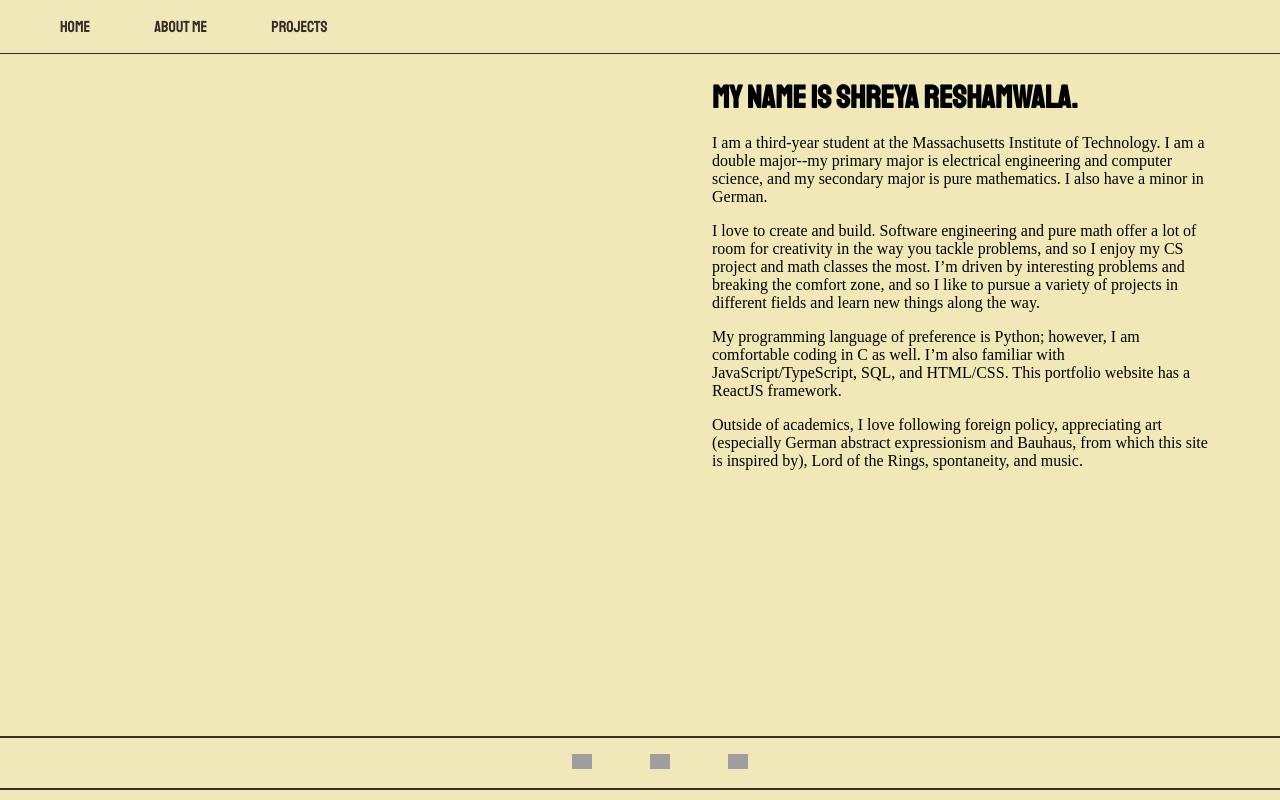
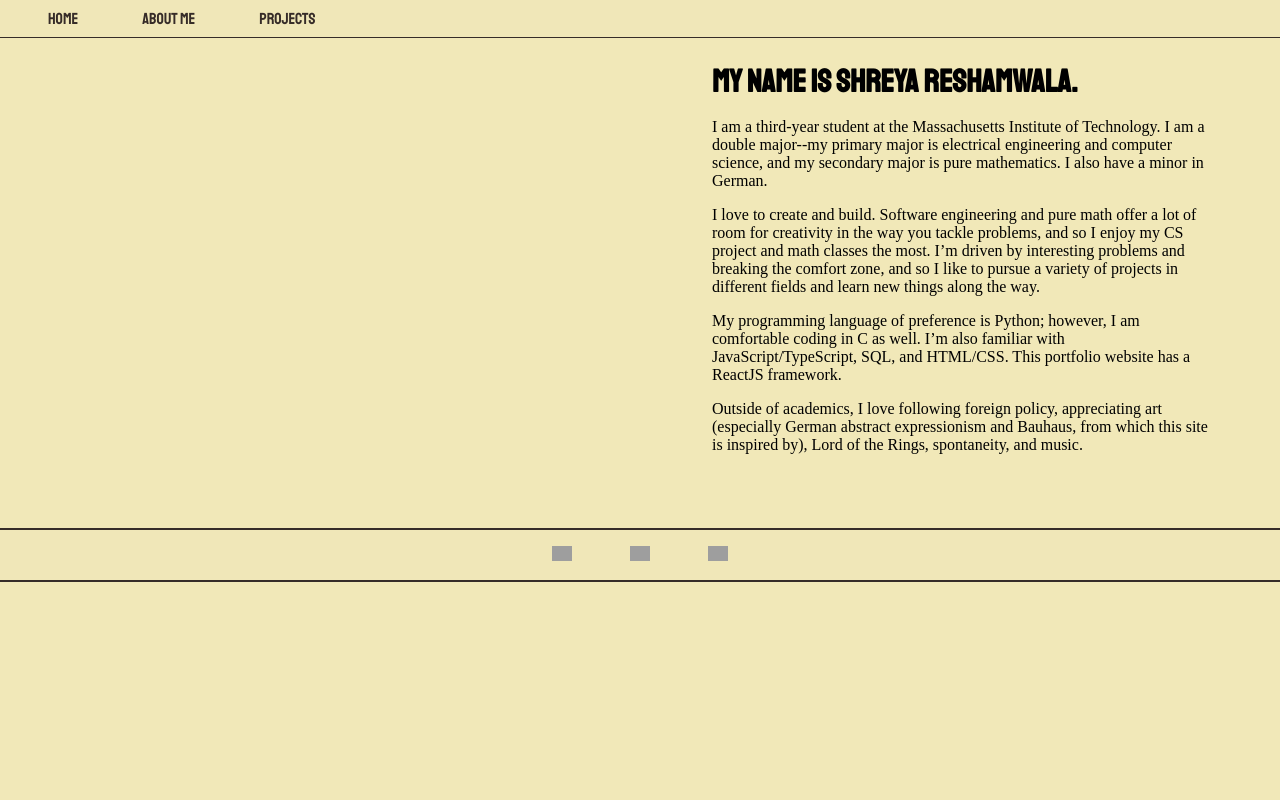
Before and after one commit to shreyaresh/portfolio, a React (Create React App) app: page / in a window 1280 px wide. Built offline with nearby package versions, Linux system fonts and the light colour scheme; grey boxes are pictures that could not be loaded; a web font is replaced by a local one.

Commit message:
fixed modules css

```diff
--- a/src/modules/Footer.css
+++ b/src/modules/Footer.css
@@ -1,10 +1,9 @@
 .Footer-container {
     display: flex;
-    position: fixed;
+    position: relative;
     bottom: 10px;
-    padding-right: 10px;
     max-height: 50px;
-    width: 100vw;
+    width: 100%;
     justify-content: center;
     border-top: solid var(--black) 2px;
     border-bottom: solid var(--black) 2px;
--- a/src/modules/NavBar.css
+++ b/src/modules/NavBar.css
@@ -1,20 +1,20 @@
 .NavBar-container {
-    padding-left: 20px;
+    padding-left: 40px;
     display: flex;
     border-bottom: var(--black) solid 0.7px;
     justify-content: flex-start;
     max-height: 20vh;
-    width: 100vw;
     height: auto;
     background-color: rgba(241, 232, 184, 0.8);
     position: sticky;
     top: 0px;
 }
 
-@media screen and (max-width: 400px){
+@media screen and (max-width: 600px){
     .NavBar-container {
         justify-content: center;
         align-items: center;
+        padding: 0;
     }
     .els {
         display: flex;
@@ -30,6 +30,8 @@
     justify-content: flex-start;
     flex: 0 1 50vw;
     gap: 10%;
+    margin:0;
+    padding: var(--s);
 }
 
 .nav-button {
@@ -37,6 +39,10 @@
     font-family: var(--main-font);
 }
 
+ul {
+    padding-inline-start: 0;
+}
+
 a {
     text-decoration: none;
 }
```
